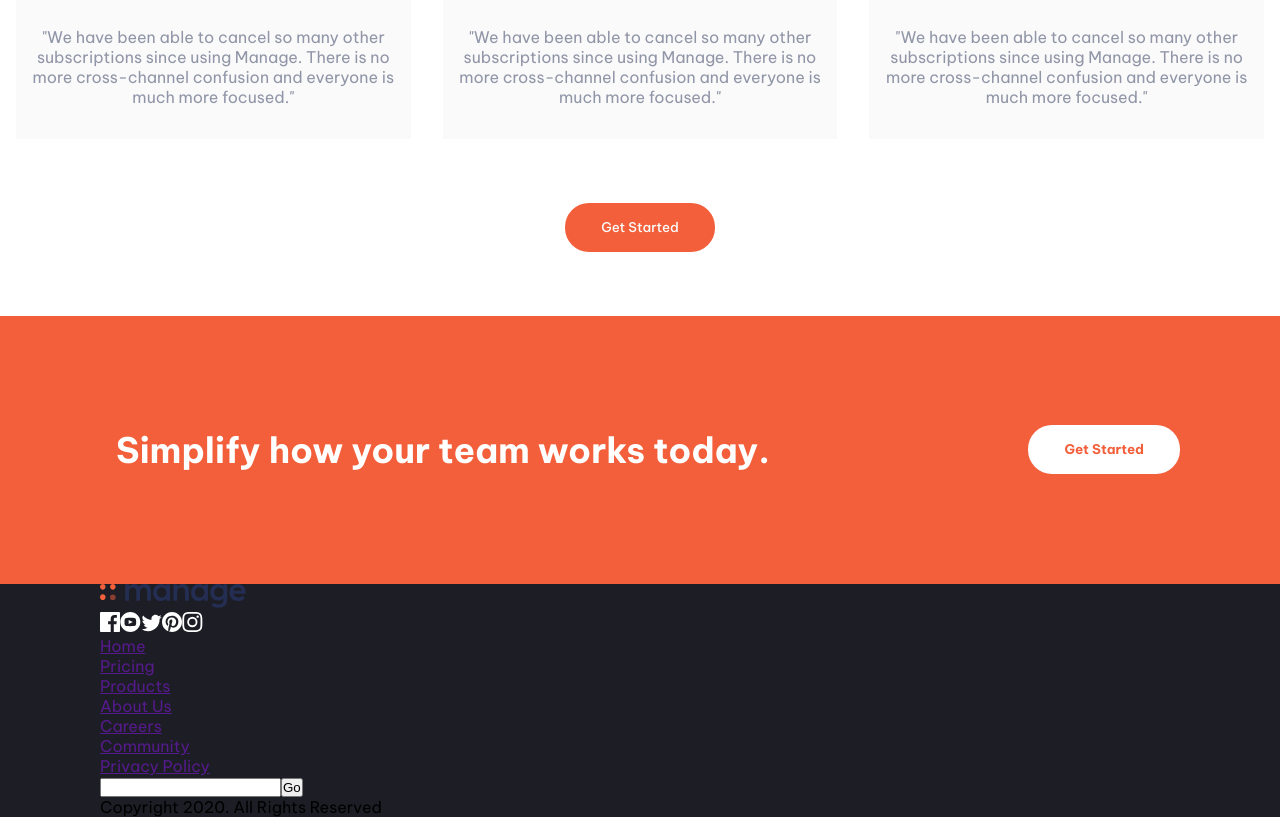
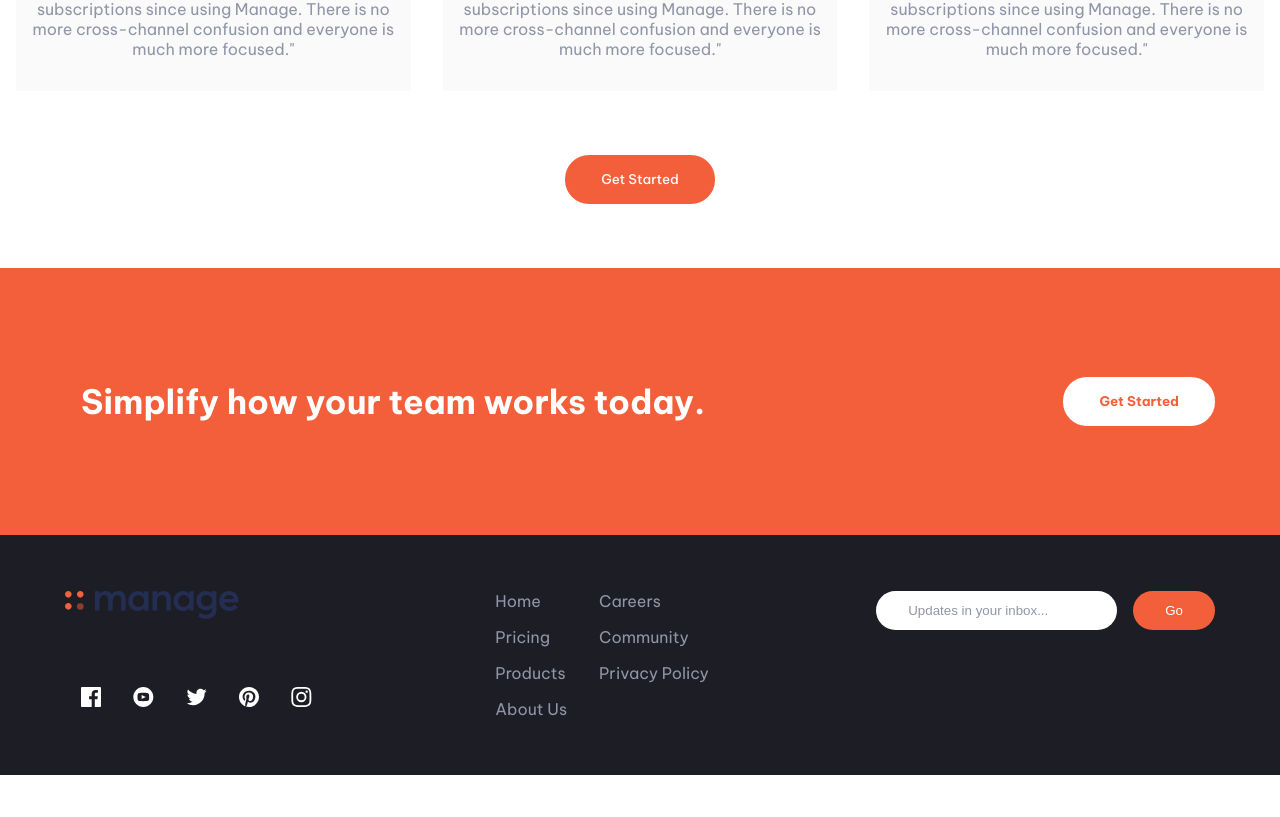
Before and after one commit to ioangheraszim/manage-landing-page, a React (Vite) app: page / in a window 1280 px wide. Shown: the part 1697-2514 px from the top of the page. After the commit the page ends 2472 px from the top, so only its background shows below. Built offline with nearby package versions, Linux system fonts and the light colour scheme.

Commit message:
finished styling only backgrounds left to add will finish later

```diff
--- a/src/App.jsx
+++ b/src/App.jsx
@@ -9,7 +9,7 @@ import Testimonials from './assets/components/Testimonials/Testimonials'
 function App() {
 
   return (
-    <main className=''>
+    <main>
         <Navbar/>
         <HeroSection/>
         <InfoSections/>
--- a/src/App.scss
+++ b/src/App.scss
@@ -52,7 +52,7 @@ button {
 // Tablet size 1440px
 @media (min-width: 835px) {
   .container {
-    width: min(100% - 0.5rem, 1080px);
+    width: min(100% - 0.5rem, 1150px);
     margin: 0 auto;
     transition: 250ms ease-in-out;
   }
--- a/src/assets/components/Footer/Footer.jsx
+++ b/src/assets/components/Footer/Footer.jsx
@@ -1,52 +1,62 @@
-import React from 'react'
-import "./Footer.scss"
-import instagram from "../../images/icon-instagram.svg"
-import facebook from "../../images/icon-facebook.svg"
-import twitter from "../../images/icon-twitter.svg"
-import pinterest from "../../images/icon-pinterest.svg"
-import youtube from "../../images/icon-youtube.svg"
-import logo from "../../images/logo.svg"
+import React from "react";
+import "./Footer.scss";
+import instagram from "../../images/icon-instagram.svg";
+import facebook from "../../images/icon-facebook.svg";
+import twitter from "../../images/icon-twitter.svg";
+import pinterest from "../../images/icon-pinterest.svg";
+import youtube from "../../images/icon-youtube.svg";
+import logo from "../../images/logo.svg";
+
 function Footer() {
   return (
-    <footer className='footer-wrapper'>
-      <div className='container'>
-        <div className=''>
-          <div className='logo'>
-            <img src={logo} alt="" />
+    <footer className="footer-wrapper">
+      <div className="container">
+        <div className="logo-more">
+          <div className="logo">
+            <img src={logo} alt="logo" />
           </div>
-          <div className='socal-icons'>
-            <img src={facebook} alt={facebook} />
-            <img src={youtube} alt="" />
-            <img src={twitter} alt="" />
-            <img src={pinterest} alt="" />
-            <img src={instagram}  alt="" />
+          <div className="socal-icons">
+            <a href=""><img src={facebook} alt={facebook} /></a>
+            <a href=""><img src={youtube} alt={youtube} /></a>
+            <a href=""><img src={twitter} alt={twitter} /></a>
+            <a href=""><img src={pinterest} alt={pinterest} /></a>
+            <a href=""><img src={instagram} alt={instagram} /></a>
           </div>
         </div>
-        <div>
+        <div className="lists">
+          <ul className="">
+            <li>
+              <a href="#">Home</a>
+            </li>
+            <li>
+              <a href="#">Pricing</a>
+            </li>
+            <li>
+              <a href="#">Products</a>
+            </li>
+            <li>
+              <a href="#">About Us</a>
+            </li>
+          </ul>
           <ul>
-            <li><a href="">Home</a></li>
-            <li><a href="">Pricing</a></li>
-            <li><a href="">Products</a></li>
-            <li><a href="">About Us</a></li>
+            <li>
+              <a href="#">Careers</a>
+            </li>
+            <li>
+              <a href="#">Community</a>
+            </li>
+            <li>
+              <a href="#">Privacy Policy</a>
+            </li>
           </ul>
         </div>
-        <div>
-          <ul>
-            <li><a href="">Careers</a></li>
-            <li><a href="">Community</a></li>
-            <li><a href="">Privacy Policy</a></li>
-          </ul>
-        </div>
-        <div>
-          <div>
-            <input type="text" />
-            <button>Go</button>
-          </div>
-          <p>Copyright 2020. All Rights Reserved</p>
+        <div className="news-form">
+          <input className="input-letter" type="text" placeholder="Updates in your inbox..." />
+          <button className="go-btn">Go</button>
         </div>
       </div>
     </footer>
-  )
+  );
 }
 
-export default Footer
+export default Footer;
--- a/src/assets/components/Footer/Footer.scss
+++ b/src/assets/components/Footer/Footer.scss
@@ -2,4 +2,125 @@
 
 .footer-wrapper {
     background-color: $very-dark-blue;
+
+    .container {
+        display: flex;
+        flex-direction: column-reverse;
+        padding: 1.5rem 0;
+
+        .logo-more {
+            display: flex;
+            align-items: center;
+            justify-content: center;
+            flex-direction: column-reverse;
+
+            .logo {
+
+                img {
+                    width: 200px;
+                    margin: 2rem 0;
+                }
+            }
+
+            .socal-icons {
+                padding: 1rem 0;
+                display: flex;
+                align-items: center;
+                justify-content: center;
+
+                a:hover {
+                    background-color: $bright-red;
+                }
+
+                img {
+                    width: 70px;
+                    padding: 1rem;
+                }
+            }
+        }
+
+        .lists {
+            display: flex;
+            align-items: start;
+            justify-content: space-between;
+            margin: 3rem 0;
+
+            ul {
+
+                li {
+                    padding: .5rem 0;
+
+                    a {
+                        color: $dark-grayish-blue;
+                        text-decoration: none;
+                        padding: 1rem;
+                    }
+
+                    a:hover {
+                        color: $bright-red;
+                    }
+                }
+            }
+        }
+
+        .news-form {
+            margin-top: 2rem;
+            display: flex;
+            align-items: center;
+            justify-content: center;
+
+            .input-letter {
+                padding: 0.75rem 2rem;
+                border-radius: 1.5rem;
+                border: none;
+                outline: none;
+            }
+
+            .input-letter::placeholder {
+                color: $dark-grayish-blue;
+            }
+
+            .go-btn {
+                padding: .75rem 2rem;
+                margin-left: 1rem;
+                border: none;
+                outline: none;
+                border-radius: 1.5rem;
+                background-color: $bright-red;
+                color: white;
+            }
+        }
+    }
+
+    @media (min-width: 835px) {
+        .container {
+            flex-direction: row;
+            justify-content: space-between;
+            align-items: start;
+
+            .logo-more {
+                align-items: start;
+                flex-direction: column;
+
+                .logo {
+                    width: 100%;
+
+                    img {
+                        width: 66%;
+                    }
+                }
+
+                .socal-icons {
+
+                    img {
+                        width: 100%;
+                    }
+                }
+            }
+
+            .lists {
+                margin: 1.5rem 0;
+            }
+        }
+    }
 }
--- a/src/assets/components/SimpleAd/SimpleAd.jsx
+++ b/src/assets/components/SimpleAd/SimpleAd.jsx
@@ -7,6 +7,7 @@ function SimpleAd() {
         <h2 className='ad-text'>Simplify how your team works today.</h2>
         <button className='btn-start btn-ad'>Get Started</button>
       </div>
+      <div className='background-blob'></div>
     </section>
   )
 }
--- a/src/assets/components/SimpleAd/SimpleAd.scss
+++ b/src/assets/components/SimpleAd/SimpleAd.scss
@@ -6,21 +6,43 @@
     align-items: center;
     background-color: $bright-red;
     margin-top: 4rem;
-    padding: 3rem;
+    padding: 3rem .75rem;
+    position: relative;
+
+    .background-blob {
+        height: 400px;
+        width: 375px;
+        position: absolute;
+        top: -2.5rem;
+        left: 0;
+        background-image: url(/src/assets/images/bg-tablet-pattern.svg);
+        background-size: 150%;
+        background-repeat: no-repeat;
+        background-position-x: -30rem;
+        background-position-y: 5rem;
+        opacity: .1;
+    }
 
     .content {
         display: flex;
         justify-content: space-between;
         align-items: center;
         flex-direction: column;
+
     }
 
     .btn-ad {
+        cursor: pointer;
         background-color: white;
         color: $bright-red;
         font-weight: 700;
+
     }
+
     .ad-text {
+        font-size: 2.1rem;
+        font-weight: 700;
+        text-align: center;
         color: white;
     }
 }
@@ -28,8 +50,13 @@
 @media (min-width: 835px) {
     .simplead-wrapper {
 
+        .background-blob {
+            display: none;
+        }
+
         .content {
             flex-direction: row;
+
         }
     }
 
```
